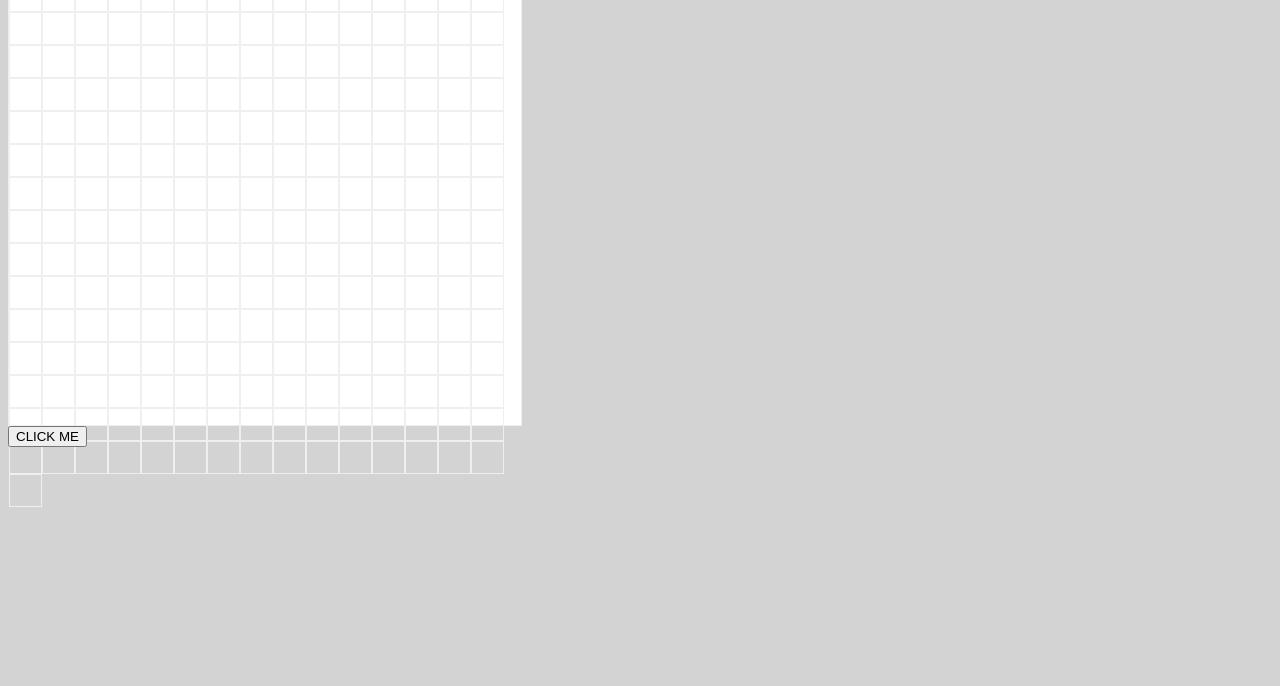
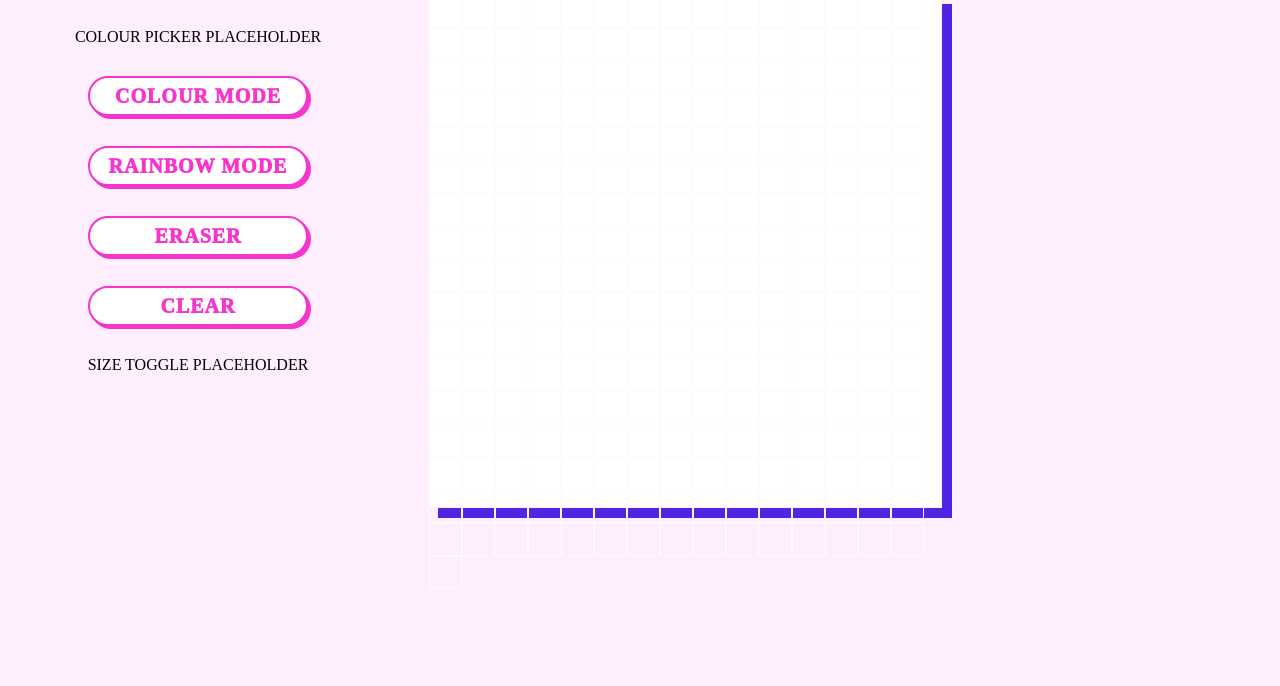
Before and after one commit to EPedley/Etch-a-sketch, a plain HTML site: page index.html in a window 1280 px wide. Shown: the part 114-800 px from the top of the page. Drawn offline with Linux system fonts and the light colour scheme; a web font is replaced by a local one.

Commit message:
Added basic CSS

```diff
--- a/index.html
+++ b/index.html
@@ -5,10 +5,28 @@
         <meta charset="UTF-8">
         <title>Etch-a-sketch</title>
         <link rel="stylesheet" href="./style.css">
+        <link rel="stylesheet" href="https://fonts.googleapis.com/css?family=VT323">
+        <link rel="stylesheet" href="https://fonts.googleapis.com/css?family=DotGothic16">
     </head>
     <body>
-        <div id="etch-a-sketch">ETCH-A-SKETCH
-            <div id="grid"></div>
+        <div class="container">
+            <div class="button-container">
+                <div class="buttons">
+                    <ul>
+                        <li>COLOUR PICKER PLACEHOLDER</li>
+                        <li><button>COLOUR MODE</button></li>
+                        <li><button>RAINBOW MODE</button></li>
+                        <li><button>ERASER</button></li>
+                        <li><button>CLEAR</button></li>
+                        <li>SIZE TOGGLE PLACEHOLDER</li>
+                    </ul>
+                </div>
+            </div>
+
+            <div class="etch-a-sketch">
+                <div class="text">ETCH-A-SKETCH</div>
+                <div id="grid"></div>
+            </div>
         </div>
         <button id="grid-button">CLICK ME</button>
         <script src="javascript.js"></script>
--- a/style.css
+++ b/style.css
@@ -1,5 +1,44 @@
 body {
-    background-color: lightgray;
+    background-color:  #feeefe;
+    display: flex;
+    justify-content: center;
+}
+
+.button-container {
+    display: flex;
+    flex-direction: column;
+    justify-content: center;
+}
+
+li {
+    padding: 15px 0px;
+    list-style: none;
+    text-align: center;
+}
+
+button {
+    height: 40px;
+    width: 220px;
+    background-color: white;
+    border-radius: 100px;
+    border: 2px solid #F734CB;
+    margin: 0px 40px;
+    transition-duration: 0.1s;
+    cursor: pointer;
+    color: #F734CB;
+    font-family: "DotGothic16";
+    letter-spacing: 1px;
+    font-size: 20px;
+    font-weight: 1000;
+    box-shadow: 3px 3px #F734CB;
+}
+
+button:focus {
+    background-color: #F734CB;
+    cursor: pointer;
+    color: white;
+    transform: translateY(2px);
+    transform: translateX(2px);
 }
 
 #grid {
@@ -8,9 +47,29 @@ body {
     background-color: white;
     display: flex;
     flex-wrap: wrap;
-    border: 0.25px solid rgb(239, 239, 239);
+    border: 0.25px solid #feeefe;
+    box-shadow: 10px 10px #4F25E1;
 }
 
 #box {
-    border: 0.25px solid rgb(239, 239, 239);
+    border: 0.25px solid #FFFAFF;
 }
+
+.container {
+    display: flex;
+}
+
+.etch-a-sketch {
+    color: #4F25E1;
+    font-family: "VT323";
+    text-align: center;
+    font-size: 80px;
+    padding-left: 80px;
+    padding-right: 80px;
+    text-shadow: 4px 4px  #43E8FF;
+}
+
+.etch-a-sketch > .text {
+    padding-top: 10px;
+    padding-bottom: 10px;
+}
```
